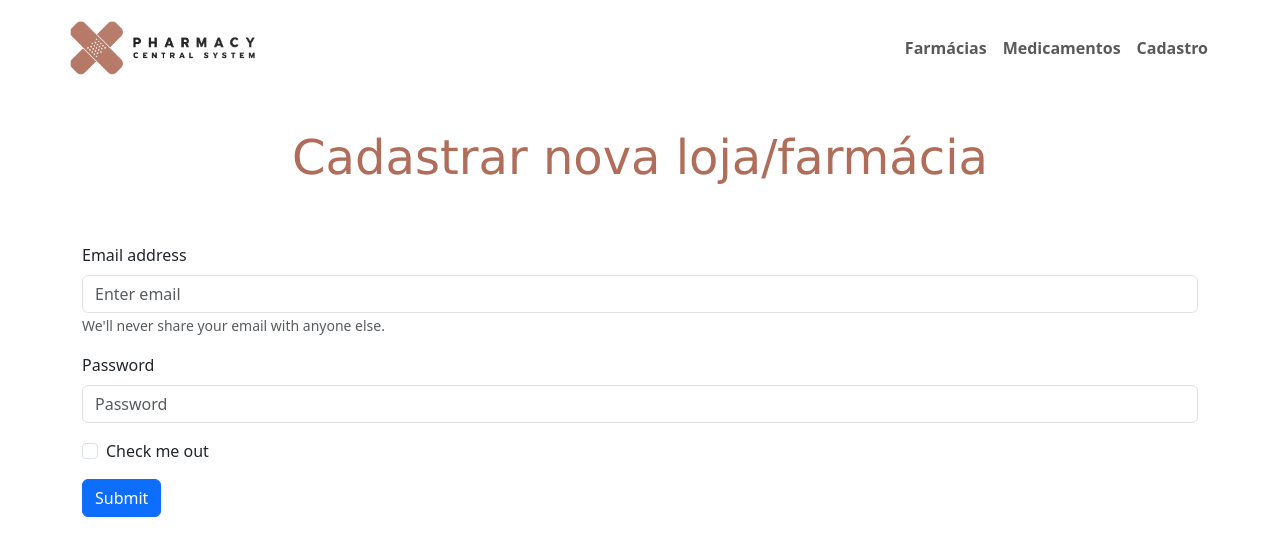
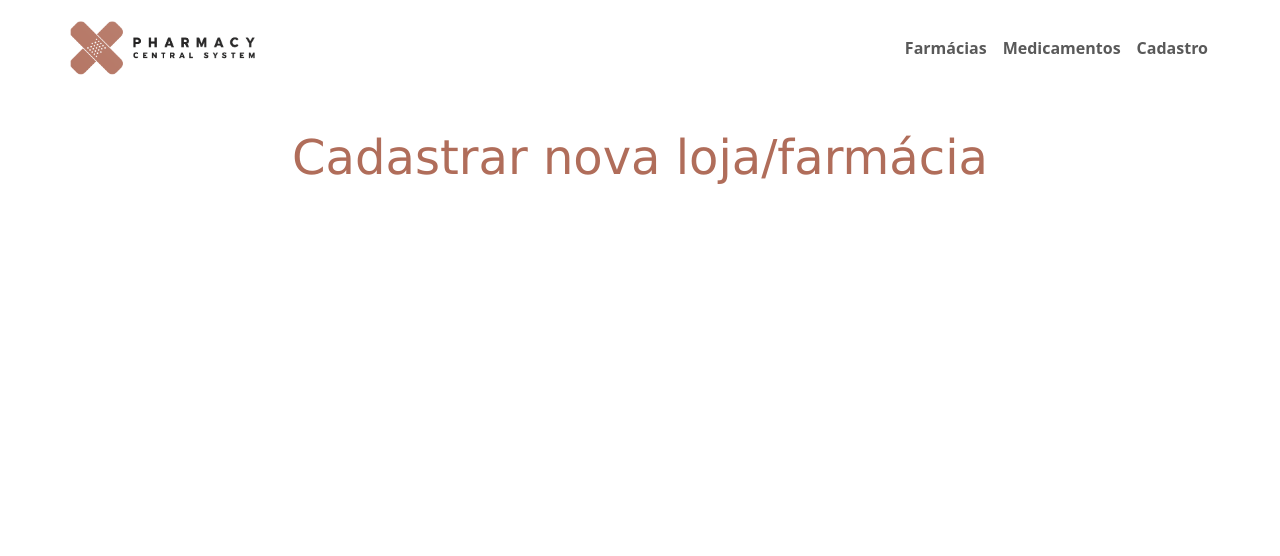
Before and after one commit to lisimachado/Projeto1_fullstack_farmacia, a React (Vite) app in the folder PharmacySystem/: page /cadfarmacias in a window 1280 px wide. Shown: the top 556 px of the page. Built offline with nearby package versions, Linux system fonts and the light colour scheme.

Commit message:
Feat: Novos componentes e pages

```diff
--- a/PharmacySystem/src/components/Formshop/Formshop.jsx
+++ /dev/null
@@ -1,27 +0,0 @@
-import Button from 'react-bootstrap/Button';
-import Form from 'react-bootstrap/Form';
-
-export const Formshop = () => {
-  return (
-    <Form>
-      <Form.Group className="mb-3" controlId="formBasicEmail">
-        <Form.Label>Email address</Form.Label>
-        <Form.Control type="email" placeholder="Enter email" />
-        <Form.Text className="text-muted">
-          We'll never share your email with anyone else.
-        </Form.Text>
-      </Form.Group>
-
-      <Form.Group className="mb-3" controlId="formBasicPassword">
-        <Form.Label>Password</Form.Label>
-        <Form.Control type="password" placeholder="Password" />
-      </Form.Group>
-      <Form.Group className="mb-3" controlId="formBasicCheckbox">
-        <Form.Check type="checkbox" label="Check me out" />
-      </Form.Group>
-      <Button variant="primary" type="submit">
-        Submit
-      </Button>
-    </Form>
-  );
-}
--- a/PharmacySystem/src/pages/CadFarmacias/CadFarmacias.jsx
+++ b/PharmacySystem/src/pages/CadFarmacias/CadFarmacias.jsx
@@ -1,10 +1,10 @@
-import { Formshop } from "../../components/Formshop/Formshop";
+//import { Formshop } from "../../components/Formshop/Formshop";
 
 export const CadFarmacias = () => {
   return (
     <div className="container">
 			<h3 className="title">Cadastrar nova loja/farmácia</h3>
-			<Formshop/>
+
 
     </div>
   );
```
Also changed, not shown: PharmacySystem/src/components/FormNovaFarmacia/FormNovaFarmacia.jsx (added), PharmacySystem/src/components/FormNovoMedicamento/FormNovoMedicamento.jsx (added), PharmacySystem/src/pages/PgCadFarmacias/PgCadFarmacias.jsx (added), PharmacySystem/src/pages/PgCadMedicamentos/PgCadMedicamentos.jsx (added).
